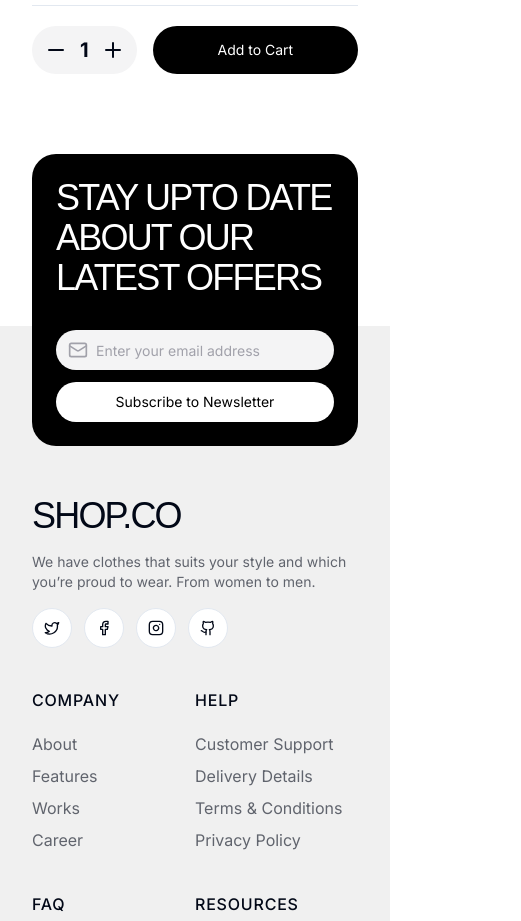
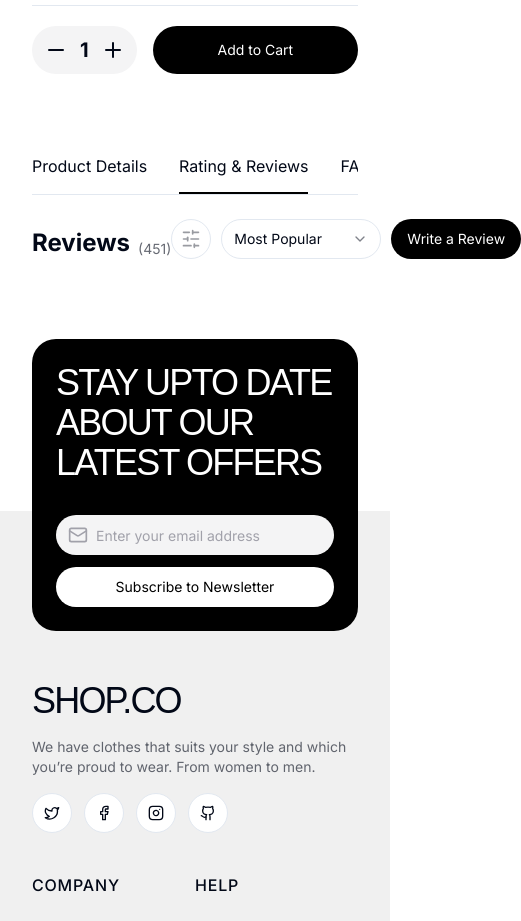
Before and after one commit to mehmetext/ecommerce-template-next, a Next.js app: page /product/example in a window 390 px wide. Shown: the part 1240-2161 px from the top of the page, 521 px wide, since content can reach past the window. Built offline with nearby package versions, Linux system fonts and the light colour scheme; no server answers; a web font is replaced by a local one.

Commit message:
Tabs and Reviews added

```diff
--- /dev/null
+++ b/src/app/(site)/product/[slug]/components/Reviews.tsx
@@ -0,0 +1,47 @@
+import { Button } from "@/components/ui/button";
+import { motion } from "framer-motion";
+import { SlidersHorizontal } from "lucide-react";
+import React from "react";
+
+import {
+  Select,
+  SelectTrigger,
+  SelectValue,
+  SelectContent,
+  SelectItem,
+} from "@/components/ui/select";
+
+export default function Reviews() {
+  return (
+    <motion.div
+      initial={{ opacity: 0 }}
+      animate={{ opacity: 1 }}
+      exit={{ opacity: 0 }}
+      className="flex flex-col"
+    >
+      <div className="flex justify-between">
+        <div className="flex items-end gap-2">
+          <p className="text-2xl font-bold">Reviews</p>
+          <p className="text-sm opacity-60">(451)</p>
+        </div>
+        <div className="flex gap-2.5">
+          <Button variant="outline" size="icon">
+            <SlidersHorizontal className="w-5 h-5 opacity-40" />
+          </Button>
+          <Select defaultValue="most-popular">
+            <SelectTrigger className="w-40 rounded-full">
+              <SelectValue placeholder="Select a sorting" />
+            </SelectTrigger>
+            <SelectContent>
+              <SelectItem value="most-popular">Most Popular</SelectItem>
+              <SelectItem value="newest">Newest</SelectItem>
+              <SelectItem value="price-asc">Low to High</SelectItem>
+              <SelectItem value="price-desc">High to Low</SelectItem>
+            </SelectContent>
+          </Select>
+          <Button>Write a Review</Button>
+        </div>
+      </div>
+    </motion.div>
+  );
+}
--- /dev/null
+++ b/src/app/(site)/product/[slug]/components/Tabs.tsx
@@ -0,0 +1,79 @@
+"use client";
+
+import { cn } from "@/lib/utils";
+import { AnimatePresence, motion } from "framer-motion";
+import React, { useState } from "react";
+import Reviews from "./Reviews";
+
+type Tab = {
+  label: string;
+  value: "details" | "reviews" | "faqs";
+};
+
+const tabs: Tab[] = [
+  {
+    label: "Product Details",
+    value: "details",
+  },
+  {
+    label: "Rating & Reviews",
+    value: "reviews",
+  },
+  {
+    label: "FAQs",
+    value: "faqs",
+  },
+];
+
+export default function Tabs() {
+  const [tab, setTab] = useState<Tab["value"]>("reviews");
+
+  return (
+    <section className="container flex flex-col gap-6">
+      <div className="flex gap-0 overflow-x-scroll">
+        {tabs.map((iTab) => (
+          <div
+            key={iTab.value}
+            className={cn(
+              "md:flex-1 border-b px-4 first:pl-0 last:pr-0 md:px-0 flex"
+            )}
+          >
+            <button
+              onClick={() => setTab(iTab.value)}
+              className="flex-1 relative py-4"
+            >
+              <div className="whitespace-nowrap">{iTab.label}</div>
+              {tab === iTab.value && (
+                <motion.div
+                  layoutId="underline"
+                  className="absolute bottom-0 left-0 right-0 h-0.5 bg-black"
+                />
+              )}
+            </button>
+          </div>
+        ))}
+      </div>
+      {tab === "details" && (
+        <motion.div
+          initial={{ opacity: 0 }}
+          animate={{ opacity: 1 }}
+          exit={{ opacity: 0 }}
+          className="flex flex-col"
+        >
+          <p className="text-2xl font-bold">Details</p>
+        </motion.div>
+      )}
+      {tab === "reviews" && <Reviews />}
+      {tab === "faqs" && (
+        <motion.div
+          initial={{ opacity: 0 }}
+          animate={{ opacity: 1 }}
+          exit={{ opacity: 0 }}
+          className="flex flex-col"
+        >
+          <p className="text-2xl font-bold">FAQs</p>
+        </motion.div>
+      )}
+    </section>
+  );
+}
--- a/src/app/(site)/product/[slug]/page.tsx
+++ b/src/app/(site)/product/[slug]/page.tsx
@@ -1,6 +1,7 @@
 import { BreadcrumbResponsive } from "@/components/BreadcrumbResponsive";
 import React from "react";
 import ProductTop from "./components/ProductTop";
+import Tabs from "./components/Tabs";
 
 export default function ProductPage() {
   return (
@@ -15,6 +16,7 @@ export default function ProductPage() {
         ]}
       />
       <ProductTop />
+      <Tabs />
     </main>
   );
 }
```
